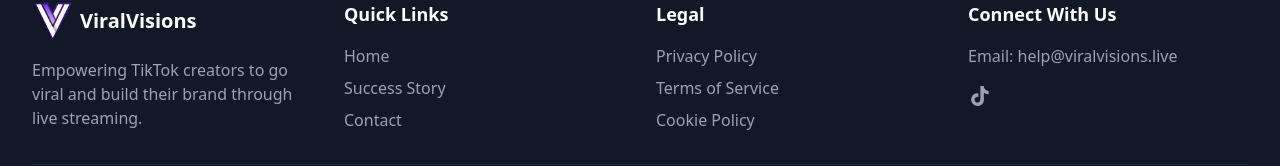
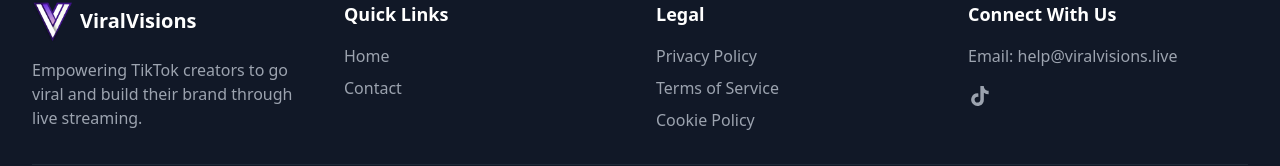
Before and after one commit to adamaboelmatty/viralvisions, a Next.js app: page / in a window 1280 px wide. Shown: the part 4074-4240 px from the top of the page. Built offline with nearby package versions, Linux system fonts and the light colour scheme.

Commit message:
Removed dead link in footer

```diff
--- a/src/app/(components)/footer.tsx
+++ b/src/app/(components)/footer.tsx
@@ -48,18 +48,6 @@ export function Footer() {
                   className="text-gray-400 hover:text-white"
                 >
                   Home
-                </a>
-              </li>
-              <li>
-                <a
-                  href="#"
-                  onClick={(e) => {
-                    e.preventDefault();
-                    scrollToSuccessStory();
-                  }}
-                  className="text-gray-400 hover:text-white cursor-pointer"
-                >
-                  Success Story
                 </a>
               </li>
               <li>
```
